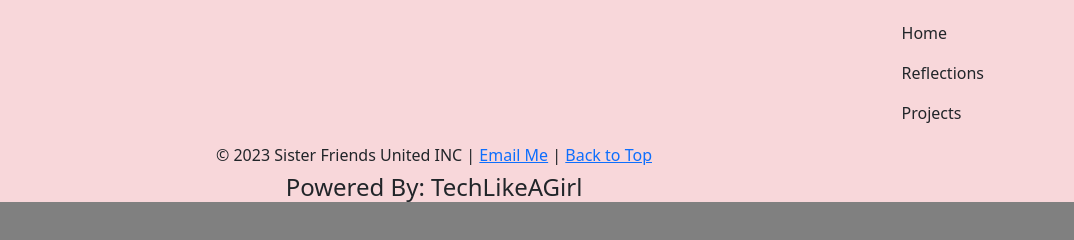
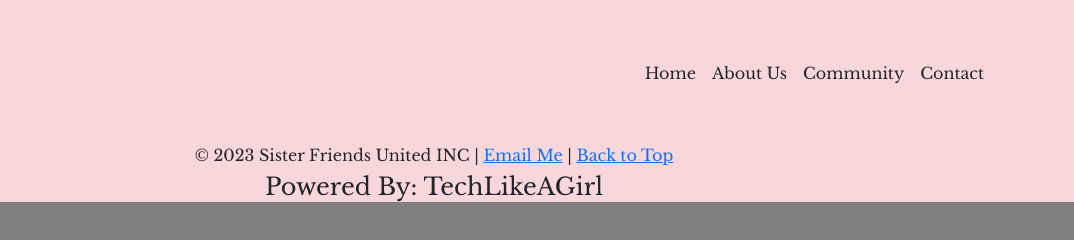
Before and after one commit to andreatheuidesigner/ifsc-3342-01, a plain HTML site: page sisterfriendsunitedinc/index.html in a window 1280 px wide. Shown: the full height of the page, 206-1280 px from the left. Drawn offline with nearby package versions, Linux system fonts and the light colour scheme.

Commit message:
made update

```diff
--- a/sisterfriendsunitedinc/assets/css/style.scss
+++ b/sisterfriendsunitedinc/assets/css/style.scss
@@ -1,3 +1,8 @@
+
 body{
     background-color:grey;
+    font-family: 'Libre Baskerville', serif;
 }
+.nav-item{
+    display:flex;
+}
--- a/sisterfriendsunitedinc/index.html
+++ b/sisterfriendsunitedinc/index.html
@@ -28,8 +28,9 @@
         <ul class="navbar-nav ms-auto">
           <li class="nav-item" >
             <a class="nav-link active text-dark" aria-current="page" href="index.html">Home</a>
-            <a class="nav-link active text-dark" aria-current="page" href="#reflections">Reflections</a>
-            <a class="nav-link active text-dark" aria-current="page" href="#projects">Projects</a>
+            <a class="nav-link active text-dark" aria-current="page" href="#about">About Us</a>
+            <a class="nav-link active text-dark" aria-current="page" href="community.html">Community</a>
+            <a class="nav-link active text-dark" aria-current="page" href="#contact">Contact</a>
           </li></ul></div></div></nav>
 
           <footer class="text-center footer-expand-lg footer-dark bg-danger-subtle static-bottom">
```
Also changed, not shown: sisterfriendsunitedinc/assets/css/style.css, 1 other file.
